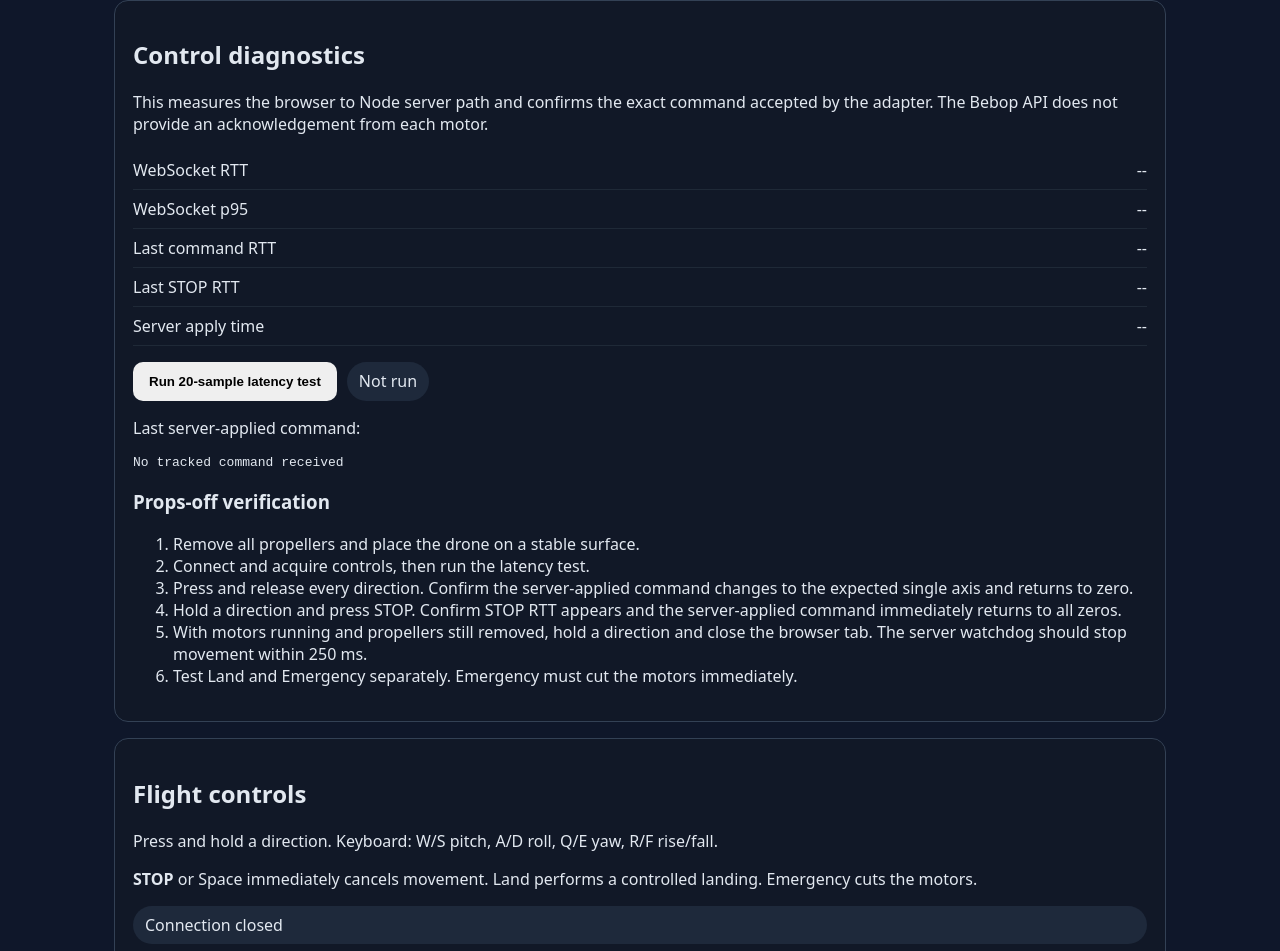
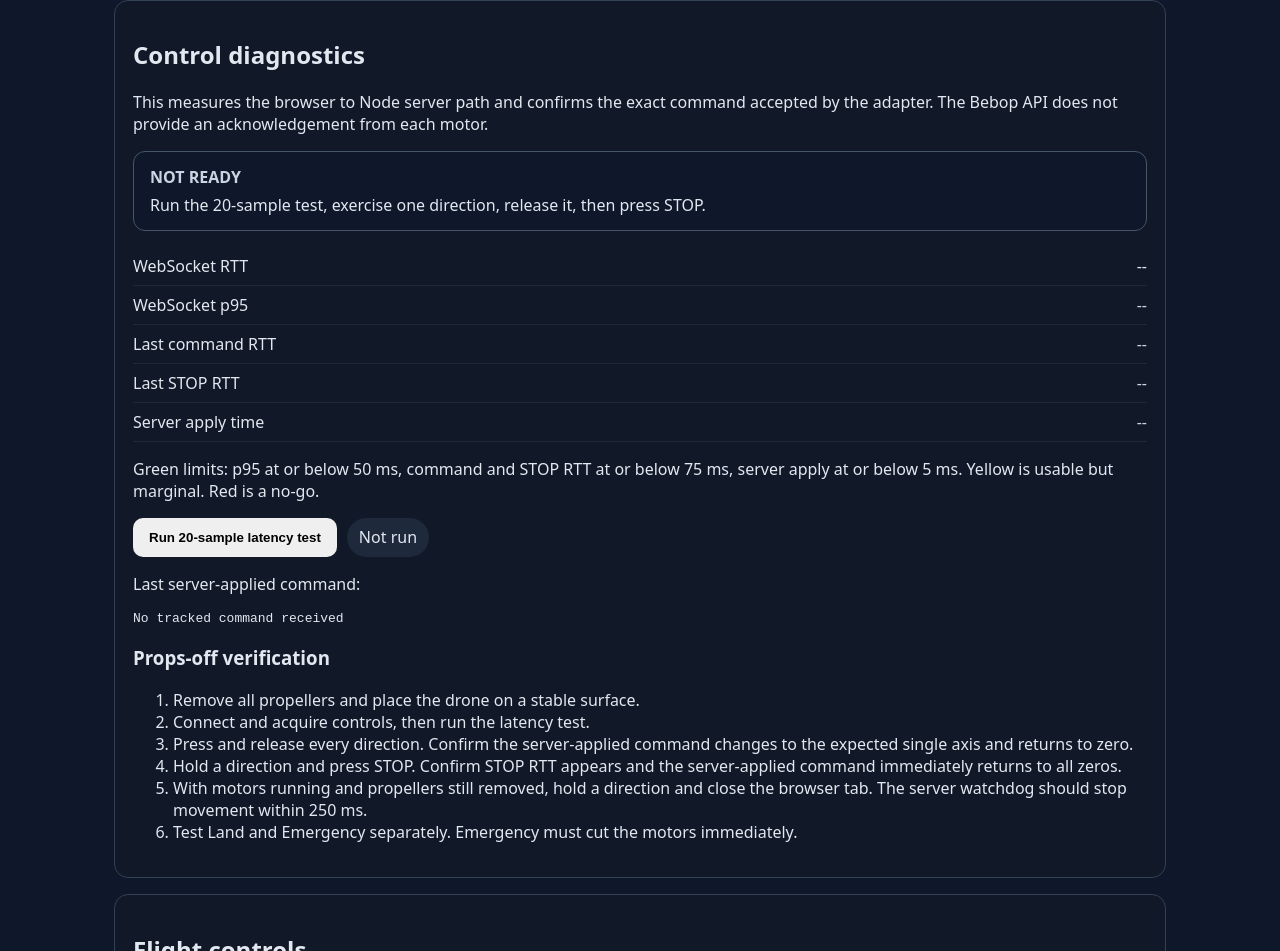
Before and after one commit to guy16510/Bebop-web, a website: page public/index.html in a window 1280 px wide. Shown: the part 1191-2142 px from the top of the page. Drawn offline with Linux system fonts and the light colour scheme.

Commit message:
Show control readiness thresholds

```diff
--- a/public/index.html
+++ b/public/index.html
@@ -5,6 +5,7 @@
   <meta name="viewport" content="width=device-width, initial-scale=1.0" />
   <title>Bebop Web</title>
   <link rel="stylesheet" href="/styles.css" />
+  <link rel="stylesheet" href="/readiness.css" />
 </head>
 <body>
   <main>
@@ -72,6 +73,10 @@
       <article class="controls-card">
         <h2>Control diagnostics</h2>
         <p>This measures the browser to Node server path and confirms the exact command accepted by the adapter. The Bebop API does not provide an acknowledgement from each motor.</p>
+        <div class="readiness-panel" aria-live="polite">
+          <strong id="control-readiness" class="readiness-pending">NOT READY</strong>
+          <p id="control-readiness-detail">Run the 20-sample test, exercise one direction, release it, then press STOP.</p>
+        </div>
         <dl>
           <div><dt>WebSocket RTT</dt><dd id="ws-rtt">--</dd></div>
           <div><dt>WebSocket p95</dt><dd id="ws-p95">--</dd></div>
@@ -79,6 +84,7 @@
           <div><dt>Last STOP RTT</dt><dd id="stop-rtt">--</dd></div>
           <div><dt>Server apply time</dt><dd id="server-apply">--</dd></div>
         </dl>
+        <p>Green limits: p95 at or below 50 ms, command and STOP RTT at or below 75 ms, server apply at or below 5 ms. Yellow is usable but marginal. Red is a no-go.</p>
         <div class="toolbar">
           <button type="button" id="run-latency-test">Run 20-sample latency test</button>
           <span id="latency-test-status" class="status">Not run</span>
@@ -124,5 +130,6 @@
     <div id="message" role="status" aria-live="polite"></div>
   </main>
   <script type="module" src="/app.js"></script>
+  <script type="module" src="/readiness.js"></script>
 </body>
 </html>
```
